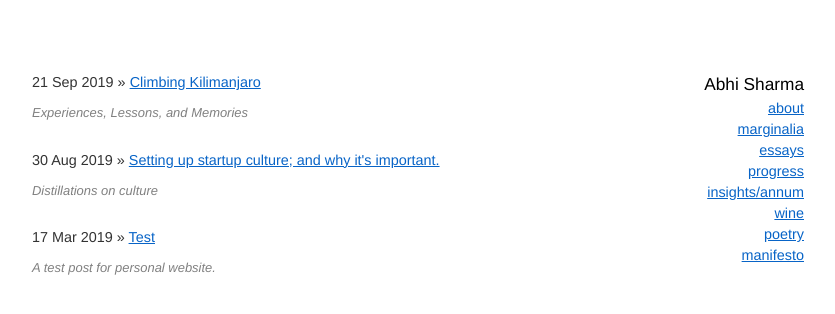
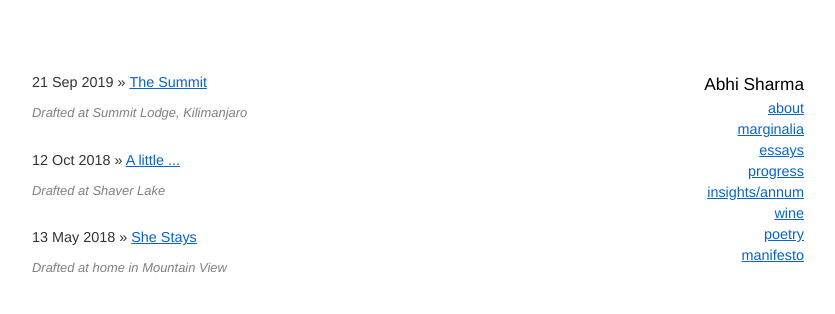
Before and after one commit to abhisharmab/abhisharmab.github.io, a Jekyll site: the page built from poetry/index.md, in a window 1280 px wide. Shown: the top 314 px of the page, without its empty margins (232-1067 px from the left). Built offline with Jekyll 4.4.1, drawn with Linux system fonts in a browser that asks for light colours; some of the changed lines change nothing that is shown.

Commit message:
new poems

```diff
--- /dev/null
+++ b/poetry/_posts/2018-05-13-she-stays.md
@@ -0,0 +1,44 @@
+---
+layout: post
+title: "She Stays"
+category: poetry
+date: 2018-05-13
+abstract: Drafted at home in Mountain View
+---
+
+It is time to go; they all say
+A little while longer, she says:
+Let me stay.
+
+The warmth of the blanket,
+The protection of her room.
+Too hard to leave,
+For the winter’s gloom.
+Just a little while longer, she says -
+Let me stay.
+
+It is important she needs to fly,
+Wings tend to grow; when the leap is thrown.
+They must be right, but the cliff is too high
+A little while longer, she says -
+Let me say.
+
+Soon enough the inevitable poaches.
+There is no - "one last time...",
+There is no delay.
+A little while longer she cannot stay.
+
+But the secret she should always remember,
+For she was raised that way.
+She might go far; the wind beneath her wings and the ground beneath her feet will always stay.
+
+With hazy eyes now, she peeps into her soul.
+And it's all right there - just like home.
+Fears goes away; she feels so strong.
+Nothing's left behind, it was inside her all along.
+
+She finds a way in like a magic trick.
+Eyes closed, she can breathe back in.
+This time with a wide smile and a glowing face, just a little while longer, she says - Let me stay.
+
+But now she is grown and now she is found - a little while longer, she can always stay.
--- /dev/null
+++ b/poetry/_posts/2019-09-21-the-summit.md
@@ -0,0 +1,13 @@
+---
+layout: post
+title: "The Summit"
+category: poetry
+date: 2019-09-21
+abstract: Drafted at Summit Lodge, Kilimanjaro
+---
+
+It’s not the night that frightens but the darkness within I hold. So I look up to you; beaming white angel. But of-course I only look at a mirror; for with you there are no secrets yet to be told.
+
+What I begin again, is my fight with myself. Moonlight skies you offer; so never again; I lose sight of my goal. You tingle my hands as I wiggle my toes. I now fear nothing; for I am back like a baby in my ‘mother’s hold.
+
+A new me rises; blood orange breaking through clouds. My thoughts are still; my soul steady. Now, the dirt remains but only on my skin and my brow — my heart steers clear purified in your gold.
--- a/poetry/index.md
+++ b/poetry/index.md
@@ -4,7 +4,7 @@ title: Poetry
 ---
 <ul class="posts">
   {% for post in site.posts %}
-    {% if post.categories contains 'essay' %}
+    {% if post.categories contains 'poetry' %}
 	    <li><span>{{ post.date | date_to_string }}</span> &raquo; <a href="{{ post.url }}" title="{{ post.title }}">{{ post.title }}</a></li>
 	    <p class="abstract"> {{ post. abstract }} </p>
 	    <br>
```
